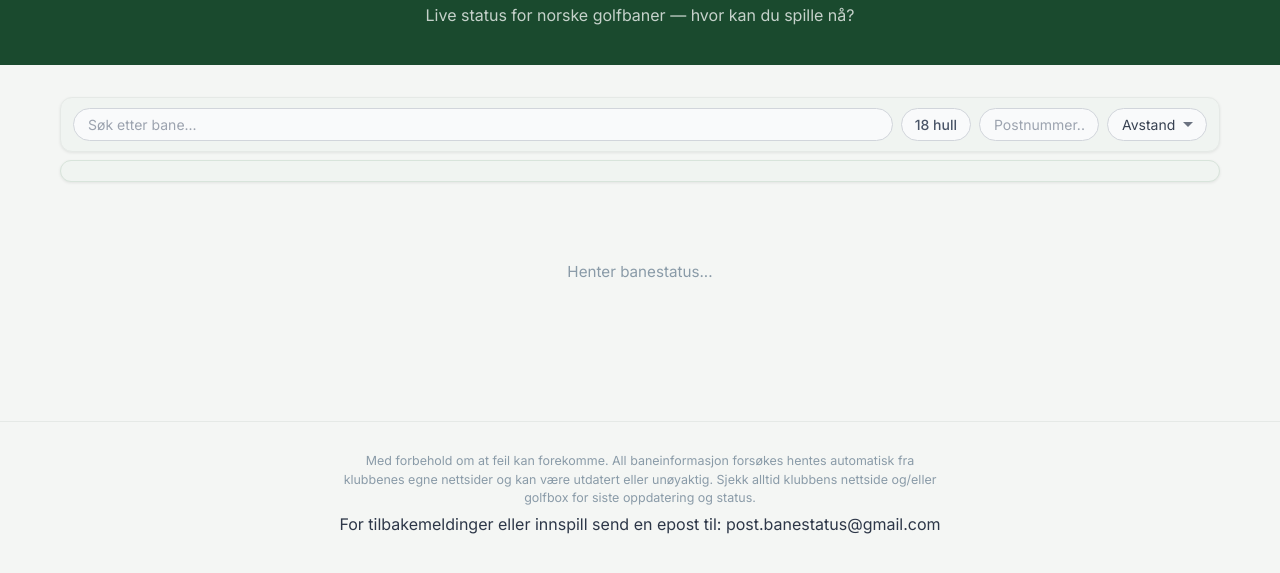
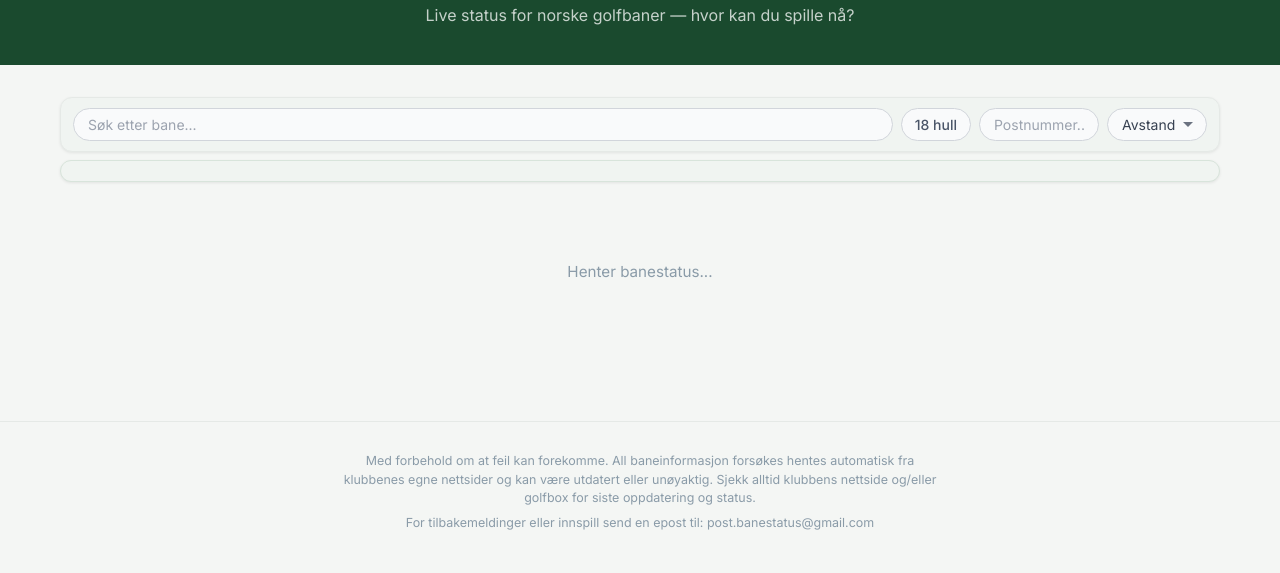
Before and after one commit to bendikmog/golf-status, a website: page frontend/index.html in a window 1280 px wide. Shown: the part 93-666 px from the top of the page. Drawn offline with Linux system fonts and the light colour scheme; no server answers.

Commit message:
Add footer contact styling to style.css

```diff
--- a/frontend/style.css
+++ b/frontend/style.css
@@ -702,3 +702,11 @@ header p {
   margin: 0 auto;
   line-height: 1.5;
 }
+
+.footer-contact {
+  font-size: 0.78rem;
+  color: var(--gray-muted);
+  max-width: 600px;
+  margin: 0 auto;
+  line-height: 1.5;
+}
```
